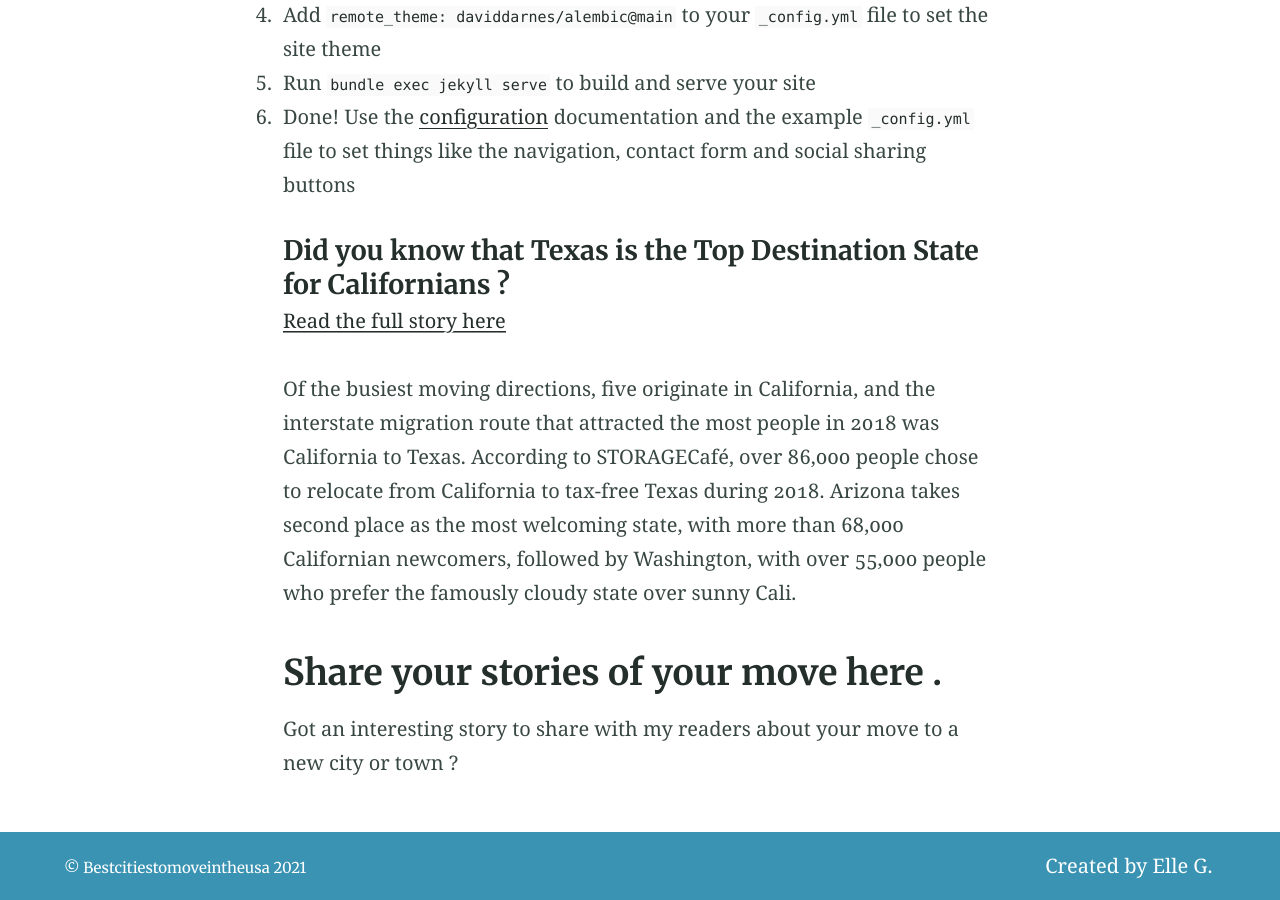
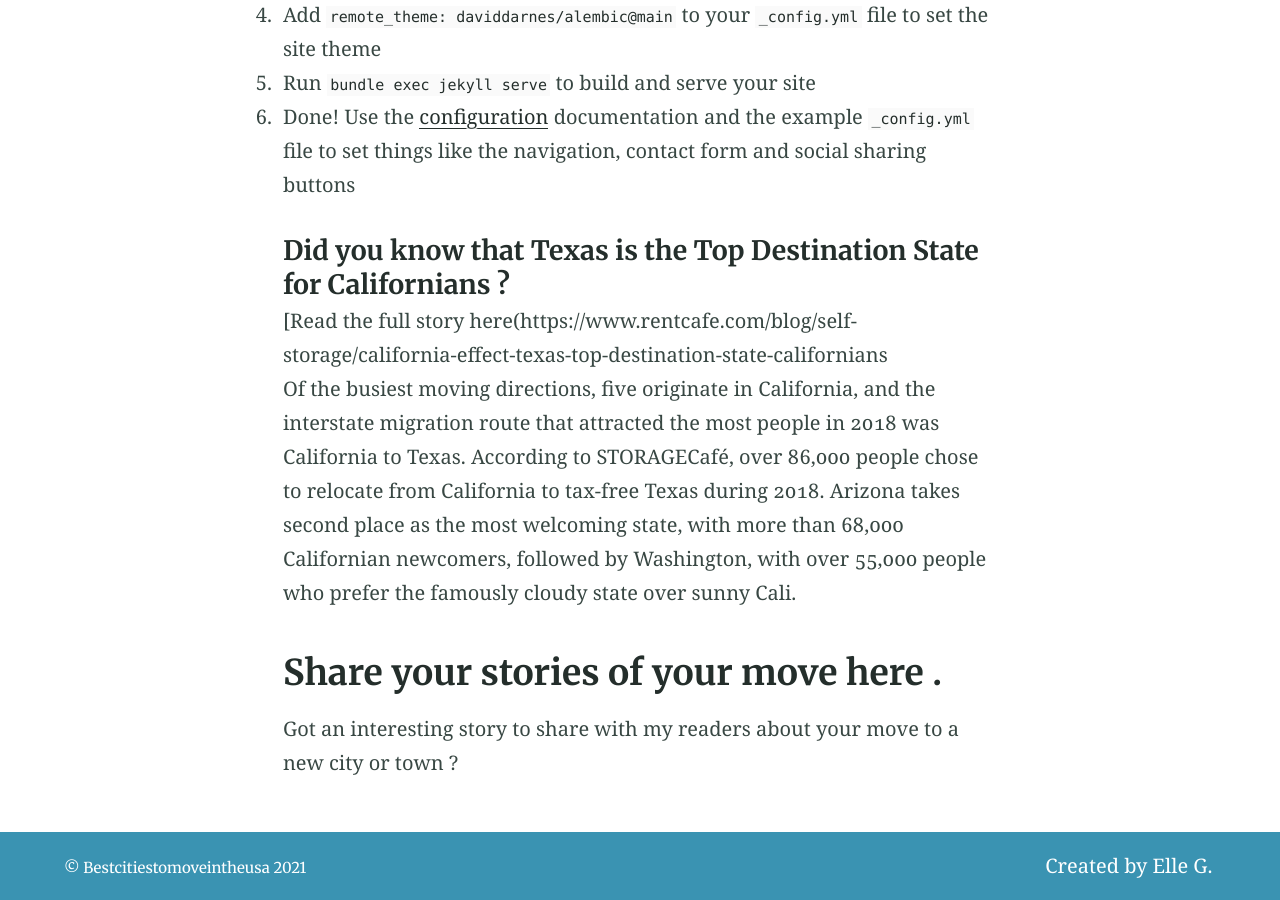
Before and after one commit to Coolweb2go/alembic, a Jekyll site: the page built from index.md, in a window 1280 px wide and 900 px high, scrolled down 4008 px. Built offline with Jekyll 4.4.1, drawn with Linux system fonts in a browser that asks for light colours.

Commit message:
Update from Forestry.io elle gamboa updated index.md

```diff
--- a/index.md
+++ b/index.md
@@ -70,8 +70,8 @@
 
 #### Did you know that Texas is the Top Destination State for Californians ?
 
-[Read the full story here](https://www.rentcafe.com/blog/self-storage/california-effect-texas-top-destination-state-californians/)
-<br><br>
+[Read the full story here(https://www.rentcafe.com/blog/self-storage/california-effect-texas-top-destination-state-californians
+<br>
 Of the busiest moving directions, five originate in California, and the interstate migration route that attracted the most people in 2018 was California to Texas. According to STORAGECafé, over 86,000 people chose to relocate from California to tax-free Texas during 2018. Arizona takes second place as the most welcoming state, with more than 68,000 Californian newcomers, followed by Washington, with over 55,000 people who prefer the famously cloudy state over sunny Cali.
 
 ## Share your stories of your move here .
```
